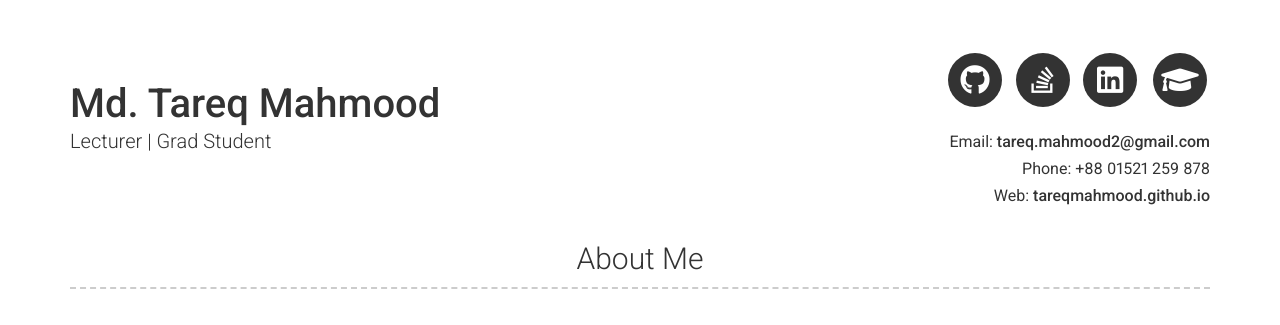
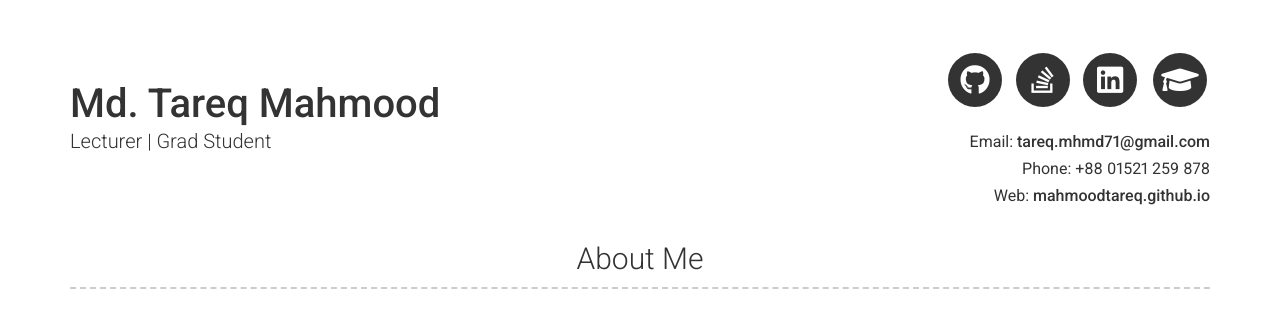
Before and after one commit to mahmoodtareq/mahmoodtareq.github.io, a Jekyll site: the page built from index.md, in a window 1280 px wide and 900 px high. Shown: the top 325 px of the window. Built offline with Jekyll 4.4.1, drawn with Linux system fonts in a browser that asks for light colours; nearby versions of some CDN libraries; some of the changed text lies outside the part shown.

Commit message:
website email change

```diff
--- a/_config.yml
+++ b/_config.yml
@@ -8,11 +8,11 @@ version: 2
 # Personal info
 name: Md. Tareq Mahmood
 title: Lecturer | Grad Student
-email: tareq.mahmood2@gmail.com
+email: tareq.mhmd71@gmail.com
 # email_title: Email (Email title override)
 phone: +88 01521 259 878
 # phone_title: Phone (Phone title override)
-website: tareqmahmood.github.io
+website: mahmoodtareq.github.io
 # website_title: Web (Website title override)
 
 # Dark Mode (true/false/never)
```
